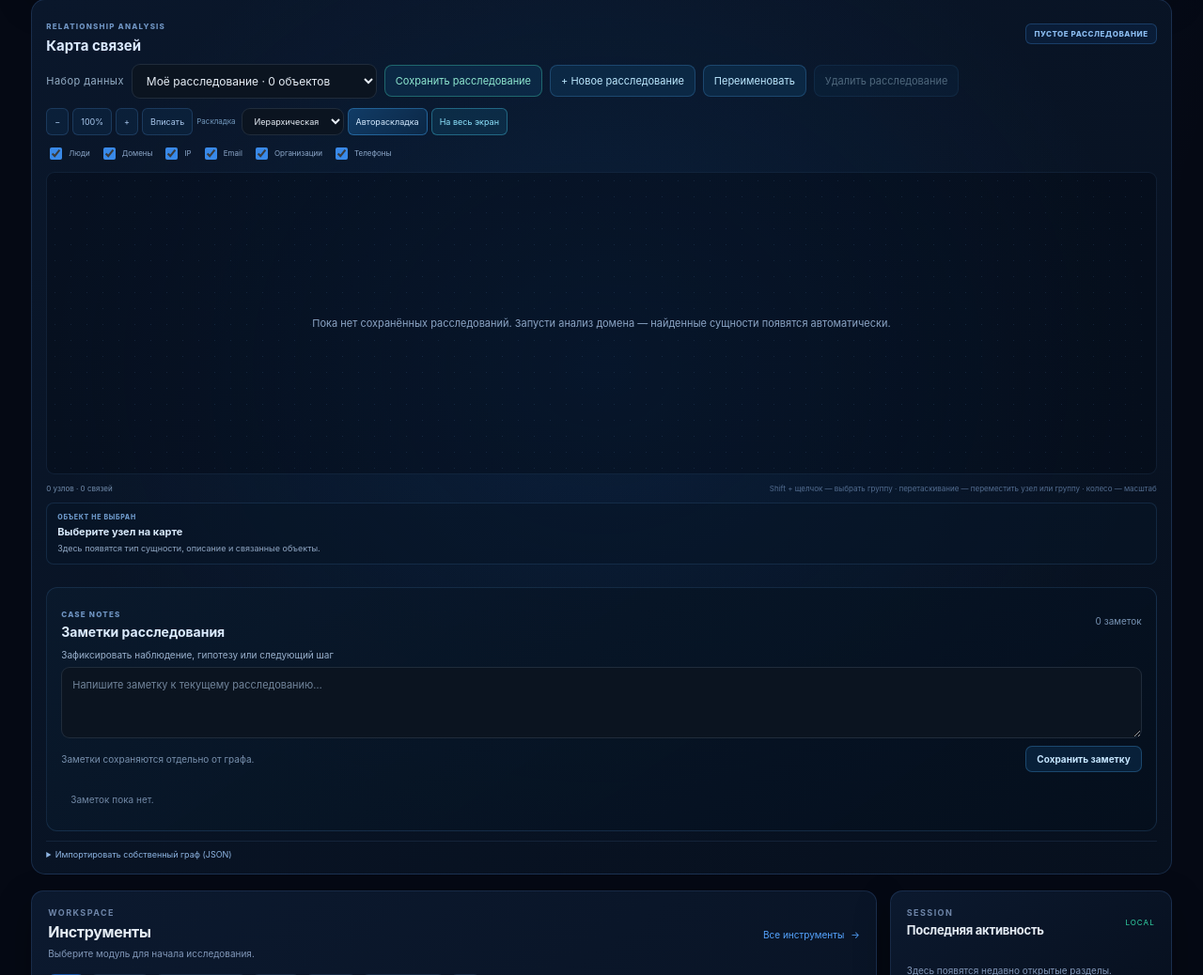
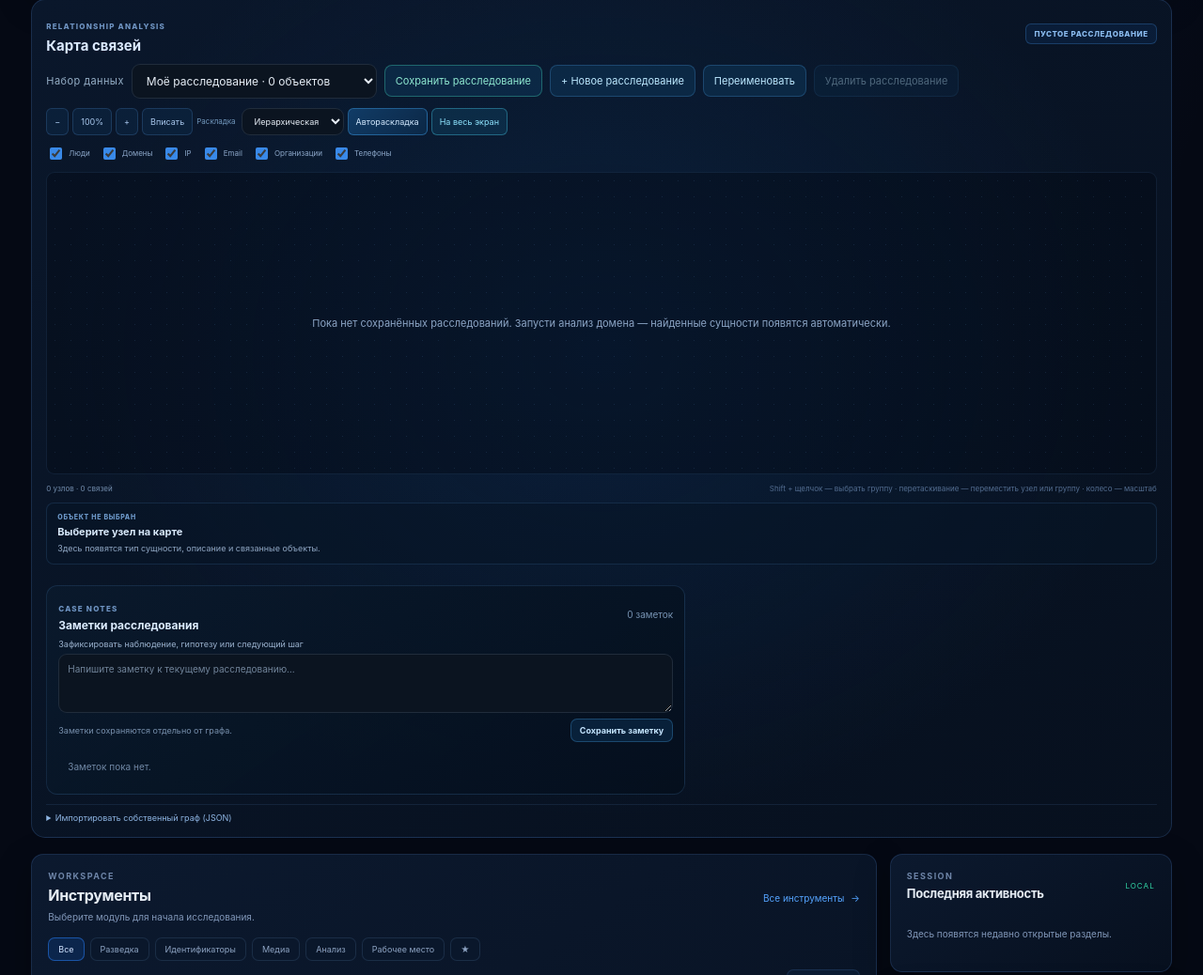
Before and after one commit to ERRORoX/OSINT, a Flask app: page / in a window 1280 px wide. Shown: the part 684-1722 px from the top of the page at 94% size. Run offline with Flask 3, Linux system fonts and the light colour scheme; data comes from the database, SQL or seed files in the repository; data that the repository does not hold is empty; some libraries are stand-ins or nearby versions.

Commit message:
Make investigation notes compact and left aligned

```diff
--- a/static/css/hub-only.css
+++ b/static/css/hub-only.css
@@ -800,3 +800,18 @@ body.dashboard-page{margin:0!important;min-height:100vh;background:radial-gradie
 .case-projects-summary:focus-visible{outline:2px solid var(--dash-blue);outline-offset:-3px;border-radius:10px}
 .case-projects-content{padding:14px 16px 16px}
 @media(max-width:640px){.case-projects-collapsible>.case-projects-summary{min-height:54px;padding:10px 12px}.case-projects-content{padding:12px}}
+
+
+/* Compact, left-aligned investigation notes */
+.graph-notes-panel{width:min(58%,680px);margin:12px auto 0 0;padding:11px 12px}
+.graph-notes-heading{margin-bottom:7px}
+.graph-notes-heading h3{font-size:12px}
+.graph-notes-label{margin-bottom:5px;font-size:9px}
+.graph-notes-panel textarea{min-height:54px;padding:8px 9px;font-size:10px}
+.graph-notes-actions{margin-top:6px;gap:7px}
+.graph-notes-actions span{font-size:9px}
+.graph-notes-actions button{padding:6px 9px;font-size:9px}
+.graph-notes-list{gap:5px;margin-top:8px}
+.graph-note-item{padding:8px;gap:4px 9px}
+.graph-note-item p{font-size:10px}
+@media(max-width:760px){.graph-notes-panel{width:100%;margin-top:10px;padding:10px}}
```
